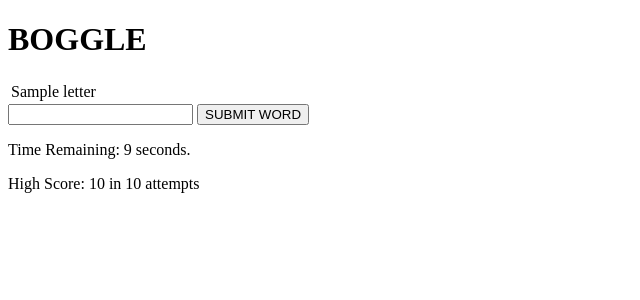
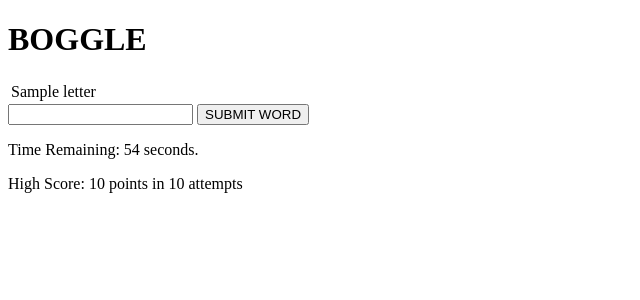
Before and after one commit to clay-odell/flask-boggle, a Flask app: template templates/index.html in a window 1280 px wide. Shown: the top 300 px of the page, without its empty margins (0-640 px from the left). Run offline with Flask 3, Linux system fonts and the light colour scheme; the template is opened without the code that fills it: most values are stand-ins (such as "Sample title", 1, 10 or a date in 2020); parts of the project's set-up code (start-up, migrations or seed data) failed here and were passed over; some libraries are stand-ins or nearby versions.

Commit message:
boggle.js and index.html updated

```diff
--- a/static/boggle.js
+++ b/static/boggle.js
@@ -1,5 +1,5 @@
 let score = 0;
-let clockMax = 15;
+let clockMax = 60;
 let timer = setInterval(countDown, 1000);
 let words = new Set();
 let board = $("#board");
@@ -70,7 +70,7 @@ async function postScore(score){
    const response = await axios.post("/post-score", {score: score});
    if (response.data.newRecord){
     msgAppend(`New Record: ${score}`, "msg");
-    $(".highscore").text(`High Score: ${score}`);
+    $(".highscore").text(`High Score: ${score} points`);
     } else {
     msgAppend(`Final Score: ${score}`, "msg")
    }
--- a/templates/index.html
+++ b/templates/index.html
@@ -28,7 +28,7 @@
         <p class="score"></p>
         <p class="timer"></p>
         <p class="highscore">High Score:
-            {{ highscore }} in {{ attempts }} attempts
+            {{ highscore }} points in {{ attempts }} attempts
         </p>
       </div>
       <div id="msg-section">
```
